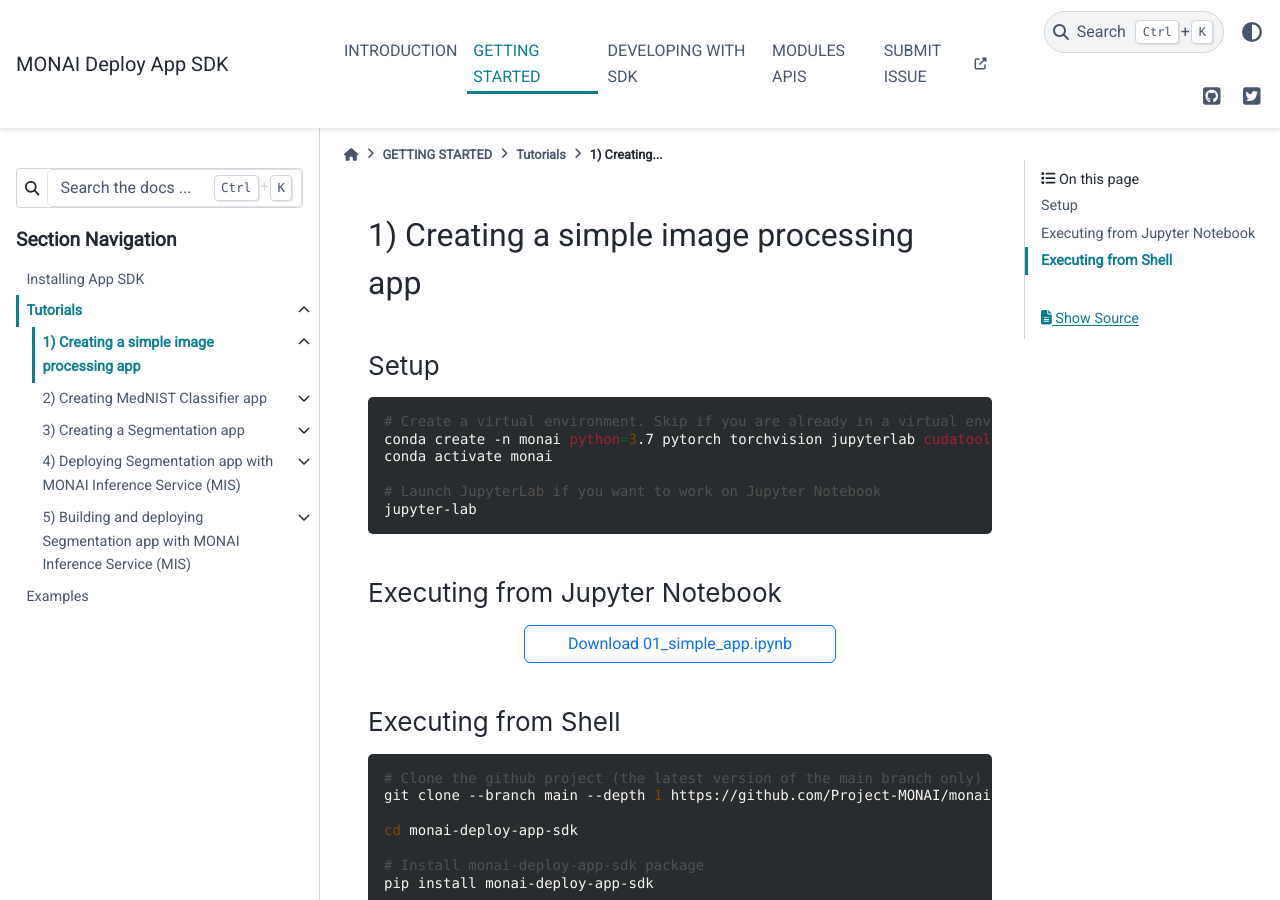
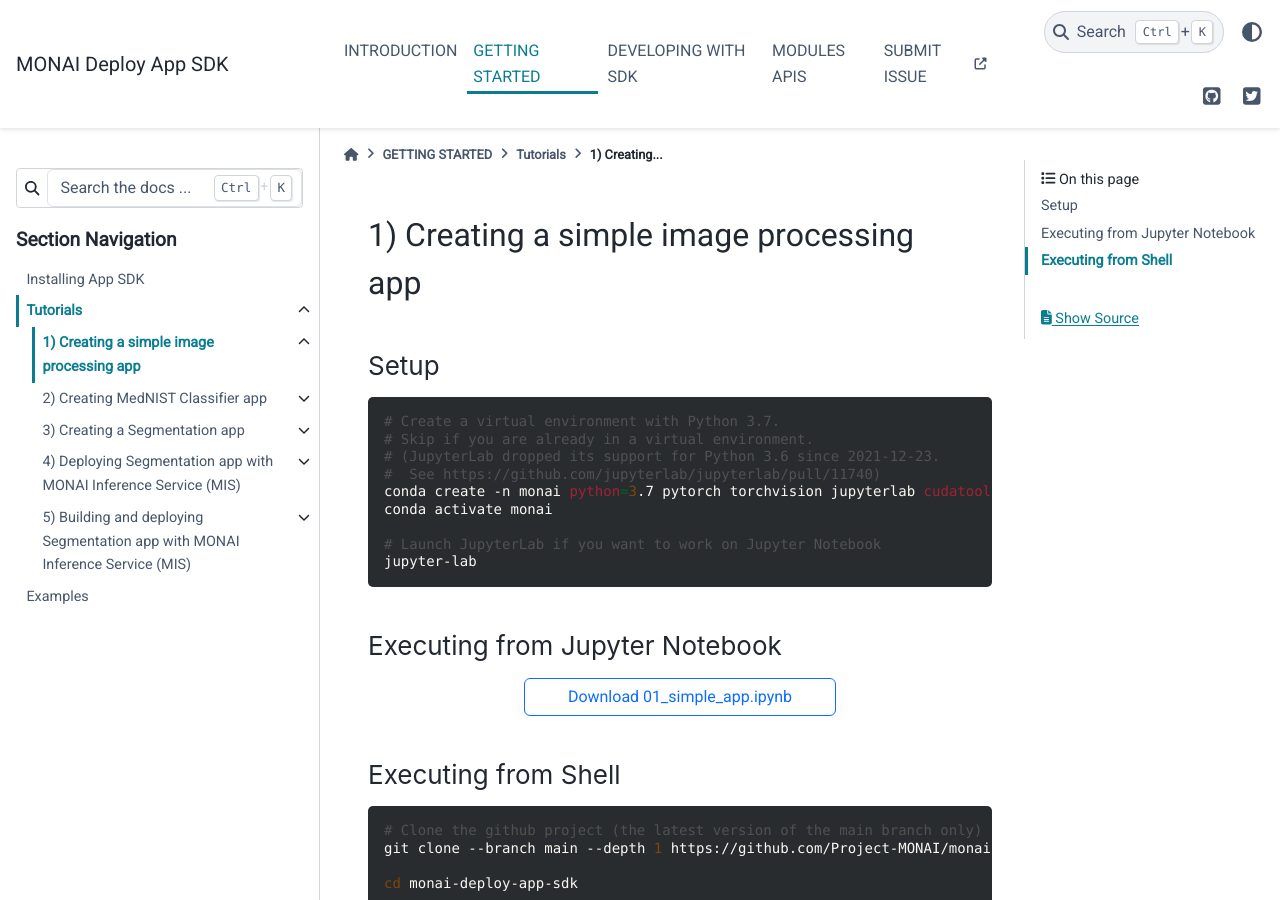
Before and after one commit to Project-MONAI/monai-deploy-app-sdk, a Sphinx documentation site: the page built from docs/source/getting_started/tutorials/01_simple_app.md, in a window 1280 px wide and 900 px high. Built offline with Sphinx 7.4.7 and the PyData theme 0.15.4, drawn with Linux system fonts in a browser that asks for light colours; some web fonts are replaced; pages that are not in the unit, such as notebooks, are missing from menus; the version number could not be read and is left out.

Commit message:
Drop Python 3.6 support
Signed-off-by: Gigon Bae <gbae@nvidia.com>

````diff
--- a/docs/source/getting_started/tutorials/01_simple_app.md
+++ b/docs/source/getting_started/tutorials/01_simple_app.md
@@ -3,7 +3,10 @@
 ## Setup
 
 ```bash
-# Create a virtual environment. Skip if you are already in a virtual environment. (Jupyterlab dropped its support for Python 3.6 since 2021-12-23. See https://github.com/jupyterlab/jupyterlab/pull/11740)
+# Create a virtual environment with Python 3.7.
+# Skip if you are already in a virtual environment.
+# (JupyterLab dropped its support for Python 3.6 since 2021-12-23.
+#  See https://github.com/jupyterlab/jupyterlab/pull/11740)
 conda create -n monai python=3.7 pytorch torchvision jupyterlab cudatoolkit=11.1 -c pytorch -c conda-forge
 conda activate monai
 
--- a/pyproject.toml
+++ b/pyproject.toml
@@ -8,7 +8,7 @@
 
 [tool.black]
 line-length = 120
-target-version = ['py36', 'py37', 'py38']
+target-version = ['py37', 'py38', 'py39']
 include = '\.pyi?$'
 exclude = '''
 (
--- a/setup.cfg
+++ b/setup.cfg
@@ -16,7 +16,7 @@
     Source Code=https://github.com/Project-MONAI/monai-deploy-app-sdk
 
 [options]
-python_requires = >= 3.6
+python_requires = >= 3.7
 # for compiling and develop setup only
 # no need to specify the versions so that we could
 # compile for multiple targeted versions.
````
Also changed, not shown: docs/source/getting_started/installing_app_sdk.md (+1 -1 lines), docs/srs.md (+3 -3 lines), .readthedocs.yml, 1 other file.
